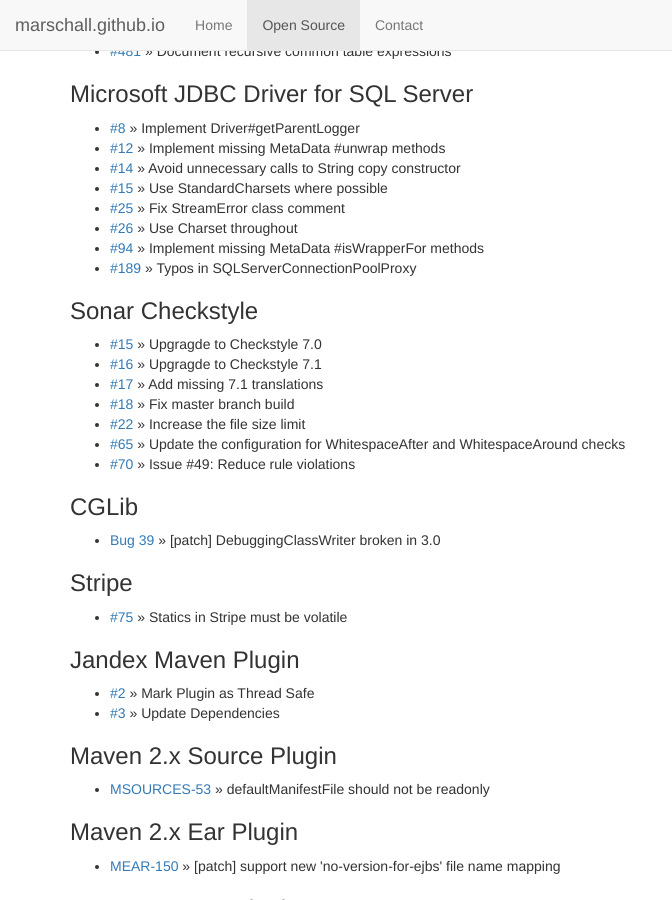
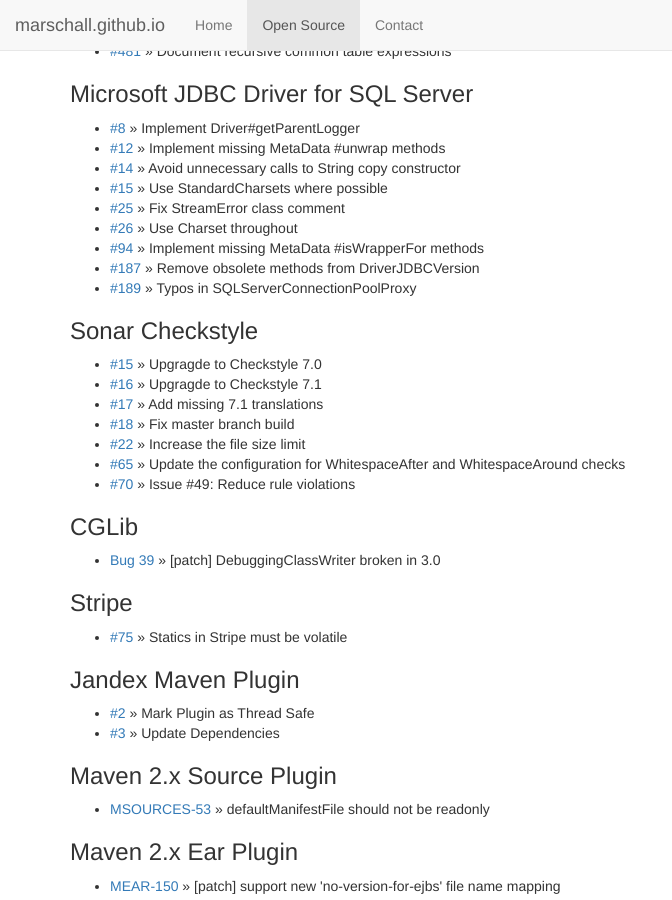
Before and after one commit to marschall/marschall.github.com, a Jekyll site: the page built from open-source.html, in a window 1280 px wide and 900 px high, scrolled down 4683 px. Shown: the whole window, without its empty margins (0-672 px from the left). Built offline with Jekyll 4.4.1, drawn with Linux system fonts in a browser that asks for light colours.

Commit message:
add mssql-jdbc #187

```diff
--- a/open-source.html
+++ b/open-source.html
@@ -293,6 +293,7 @@
   <li><a href="https://github.com/Microsoft/mssql-jdbc/pull/25">#25</a> &raquo; Fix StreamError class comment</li>
   <li><a href="https://github.com/Microsoft/mssql-jdbc/pull/26">#26</a> &raquo; Use Charset throughout</li>
   <li><a href="https://github.com/Microsoft/mssql-jdbc/pull/94">#94</a> &raquo; Implement missing MetaData #isWrapperFor methods</li>
+  <li><a href="https://github.com/Microsoft/mssql-jdbc/pull/187">#187</a> &raquo; Remove obsolete methods from DriverJDBCVersion</li>
   <li><a href="https://github.com/Microsoft/mssql-jdbc/pull/189">#189</a> &raquo; Typos in SQLServerConnectionPoolProxy</li>
 </ul>
 <h3>Sonar Checkstyle</h3>
```
